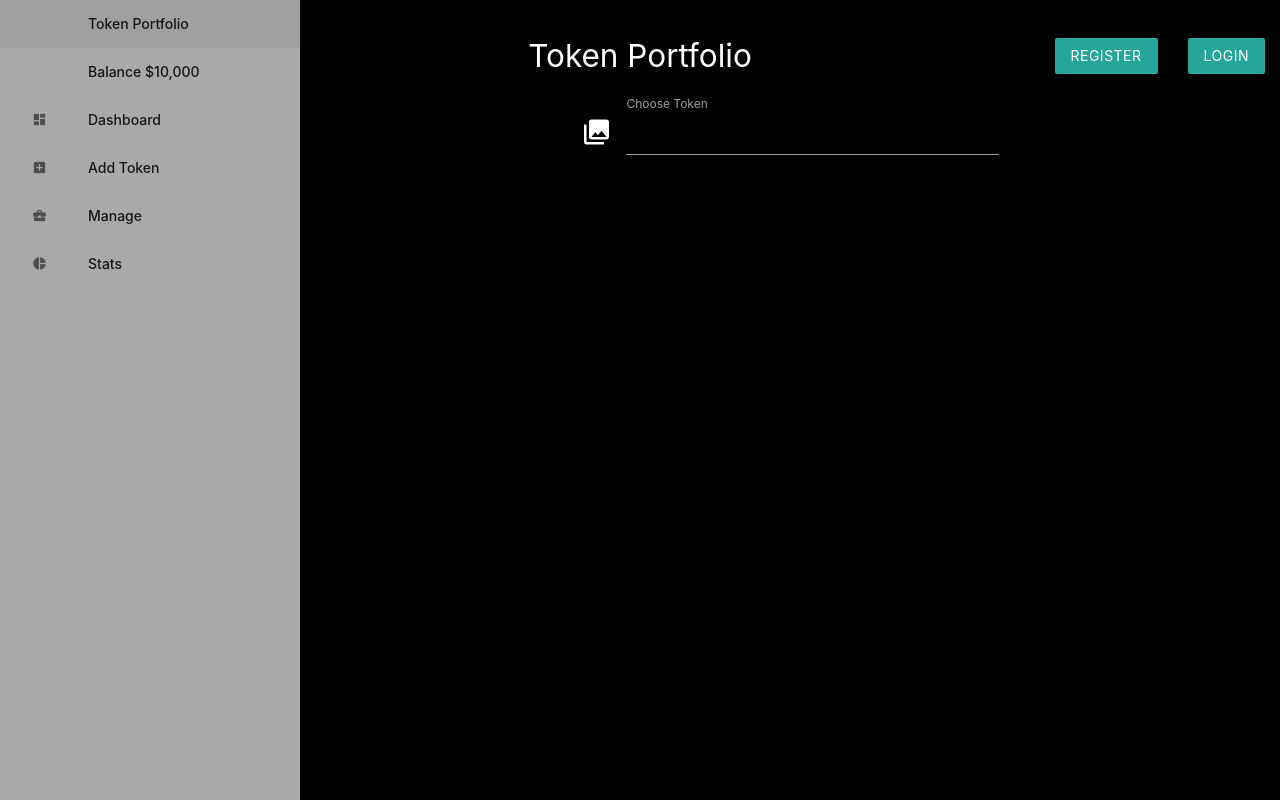
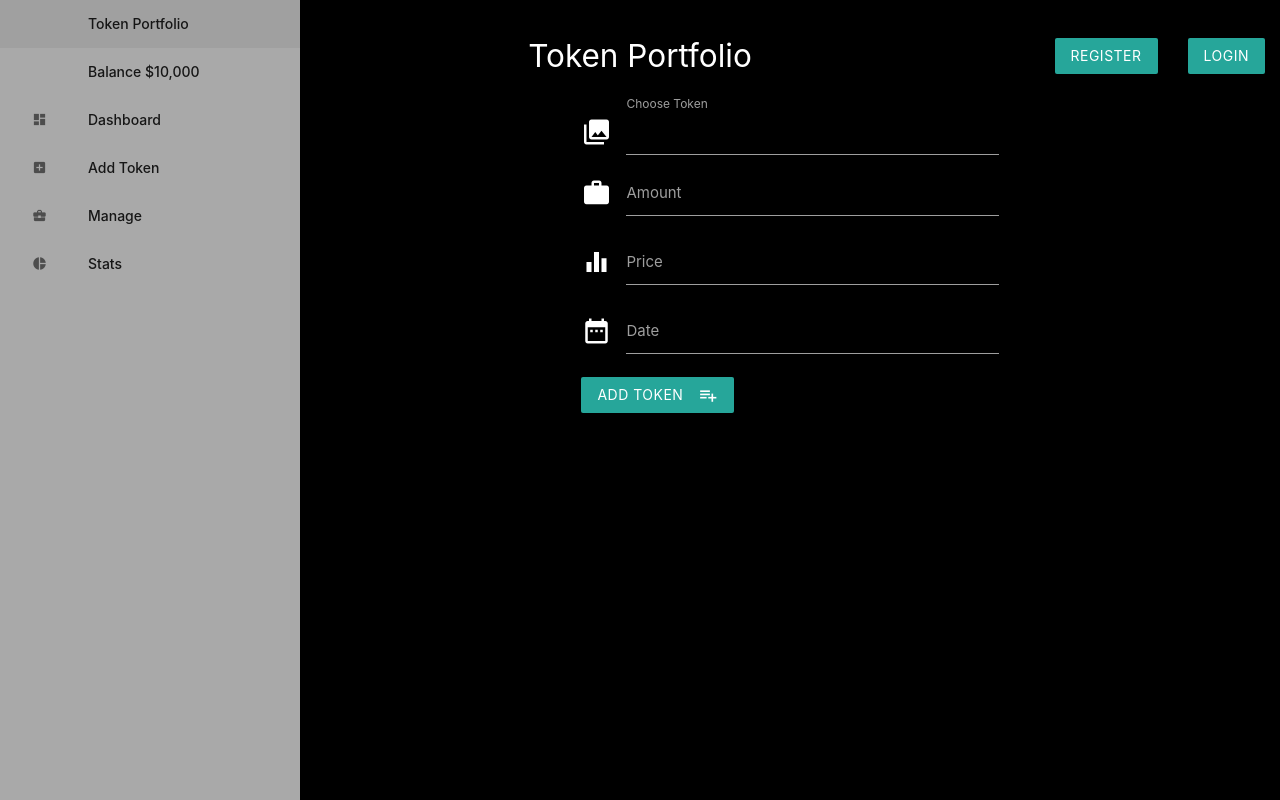
Before and after one commit to John-E5/ETH-Tokens-Tracker, a Flask app: page /token/new in a window 1280 px wide. Run offline with Flask 2, Linux system fonts and the light colour scheme.

Commit message:
Added add_token html template with selectfield and datepicker

```diff
--- a/app/templates/add_token.html
+++ b/app/templates/add_token.html
@@ -20,6 +20,50 @@
                         {% endif %}
                         <label for="tokens">Choose Token</label>
                     </div>
+                    <div class="input-field">
+                        <i class="material-icons prefix">work</i>
+                        {{ form.token_amount.label }}
+                        {% if form.token_amount.errors %}
+                            {{ form.token_amount }}
+                        <div>
+                            {% for error in form.token_amount.errors %}
+                                <span>{{ error }}</span>
+                            {% endfor %}
+                        </div>
+                        {% else %}
+                            {{ form.token_amount }}
+                        {% endif %}
+                    </div>
+                    <div class="input-field">
+                        <i class="material-icons prefix">equalizer</i>
+                        {{ form.token_price.label }}
+                        {% if form.token_price.errors %}
+                            {{ form.token_price }}
+                        <div>
+                            {% for error in form.token_price.errors %}
+                                <span>{{ error }}</span>
+                            {% endfor %}
+                        </div>
+                        {% else %}
+                            {{ form.token_price }}
+                        {% endif %}
+                    </div>
+                    <div class="input-field">
+                        <i class="material-icons prefix">date_range</i>
+                        {{ form.buy_date.label }}
+                        {% if form.buy_date.errors %}
+                            {{ form.buy_date(class="datepicker") }}
+                        <div>
+                            {% for error in form.buy_date.errors %}
+                                <span>{{ error }}</span>
+                            {% endfor %}
+                        </div>
+                        {% else %}
+                            {{ form.buy_date(class="datepicker") }}
+                        {% endif %}
+                    </div>
+                    <button class="btn waves-effect waves-light" type="submit" name="action">Add Token
+                        <i class="material-icons right">playlist_add</i></button>
                 </form>
             </div>
         </div>
--- a/app/templates/base.html
+++ b/app/templates/base.html
@@ -33,6 +33,7 @@
         $(document).ready(function(){
         $('.sidenav').sidenav();
         $('select').formSelect();
+        $('.datepicker').datepicker();
         });
     </script>
 </body>
```
